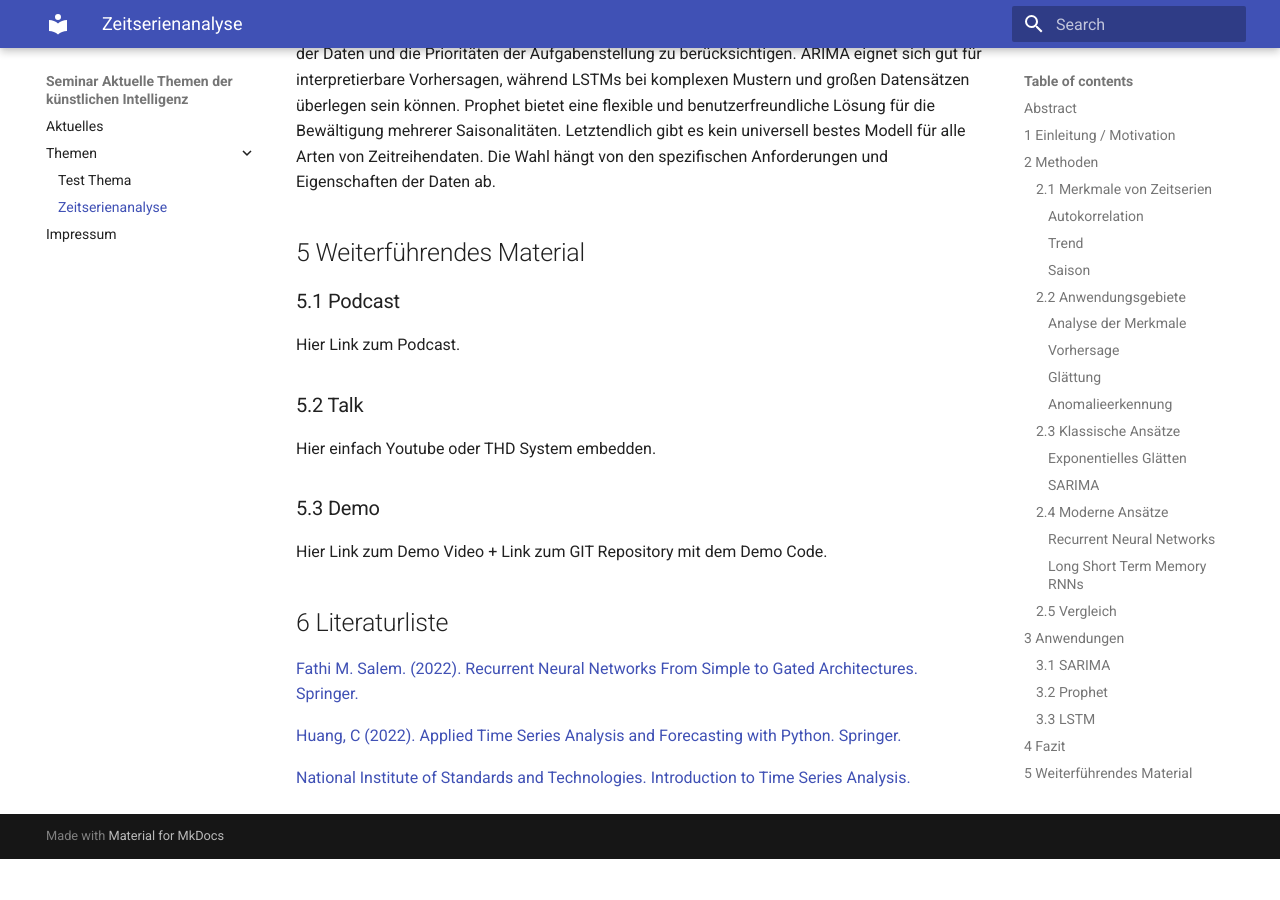
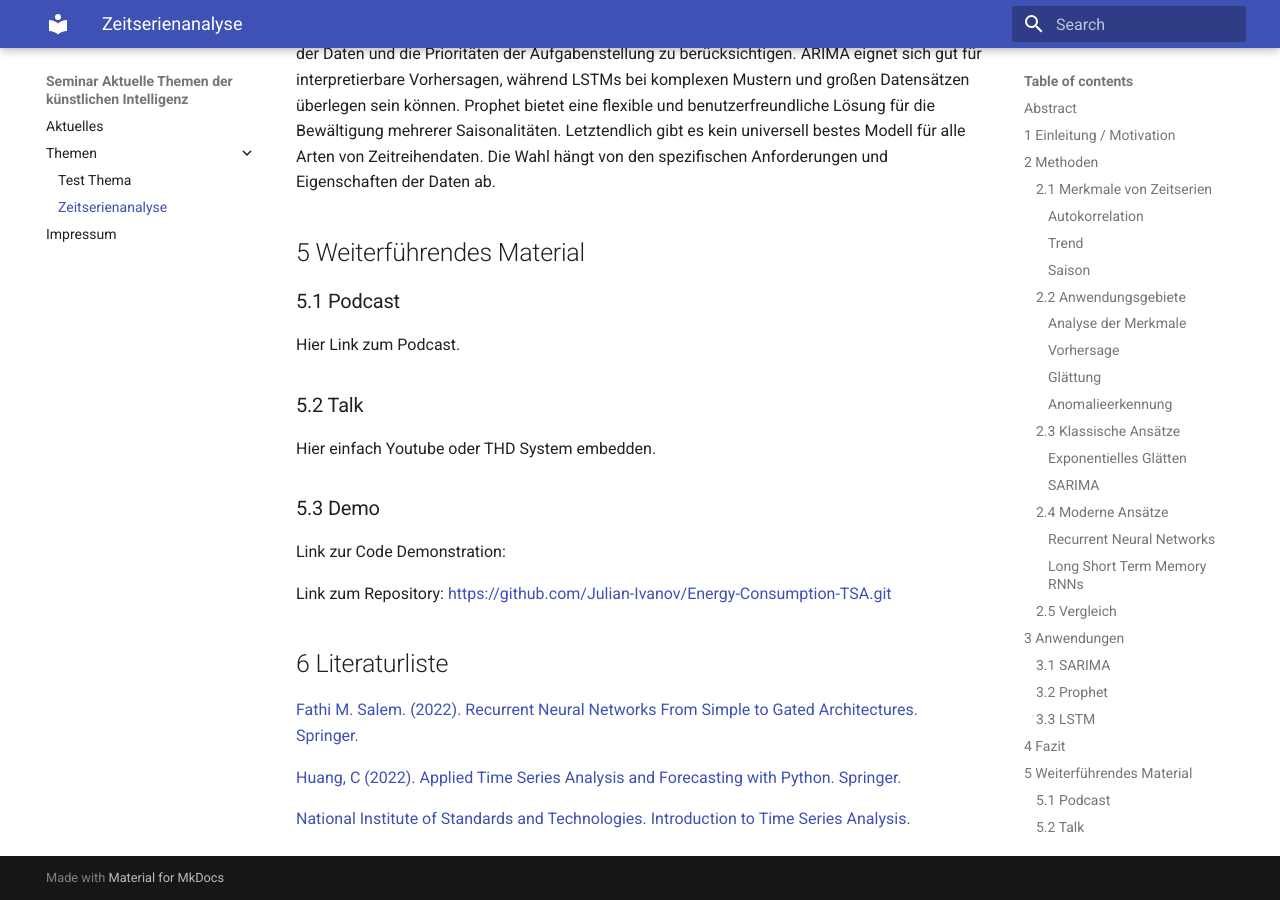
Before and after one commit to le4m4rie/Text-to-Speech, an MkDocs documentation site: the page built from docs/Themen/Zeitserienanalyse.md, in a window 1280 px wide and 900 px high, scrolled down 34037 px. Built offline with MkDocs 1.6.1 and Material for MkDocs 9.7.7, drawn with Linux system fonts in a browser that asks for light colours; before the commit the page ends 34896 px from its top, so only the background shows below that.

Commit message:
Update Zeitserienanalyse.md

```diff
--- a/docs/Themen/Zeitserienanalyse.md
+++ b/docs/Themen/Zeitserienanalyse.md
@@ -768,7 +768,10 @@ Hier Link zum Podcast.
 Hier einfach Youtube oder THD System embedden.
 
 ### 5.3 Demo
-Hier Link zum Demo Video + Link zum GIT Repository mit dem Demo Code.
+
+Link zur Code Demonstration:
+
+Link zum Repository: <https://github.com/Julian-Ivanov/Energy-Consumption-TSA.git>
 
 
 ## 6 Literaturliste
```
